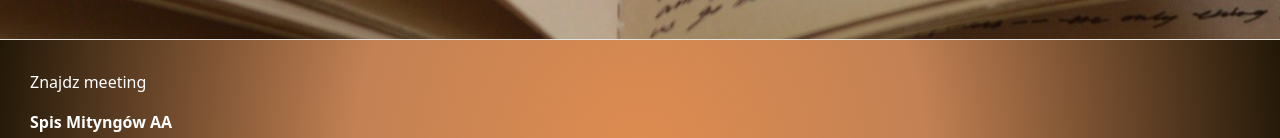
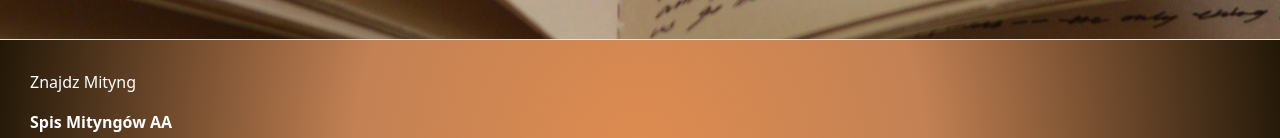
Before and after one commit to mateuszporeba/dziennik-glodu, a Next.js app: page /components/layout/footer in a window 1280 px wide. Shown: the part 811-949 px from the top of the page. Built offline with nearby package versions, Linux system fonts and the light colour scheme; no server answers.

Commit message:
added links

```diff
--- a/src/pages/components/layout/footer.js
+++ b/src/pages/components/layout/footer.js
@@ -5,7 +5,7 @@ import Link from 'next/link';
 export default function footer() {
   return (
     <div className={styles.footer}>
-      <p>Znajdz meeting</p>
+      <p>Znajdz Mityng</p>
       <dl>
         <dt>Spis Mityngów AA</dt>
         <dd><Link href="https://spis.aa.org.pl/index.php/meetings/?tsml-day=any&tsml-mode=me" target='blank'>Znajdz Mityng AA</Link></dd>
```
